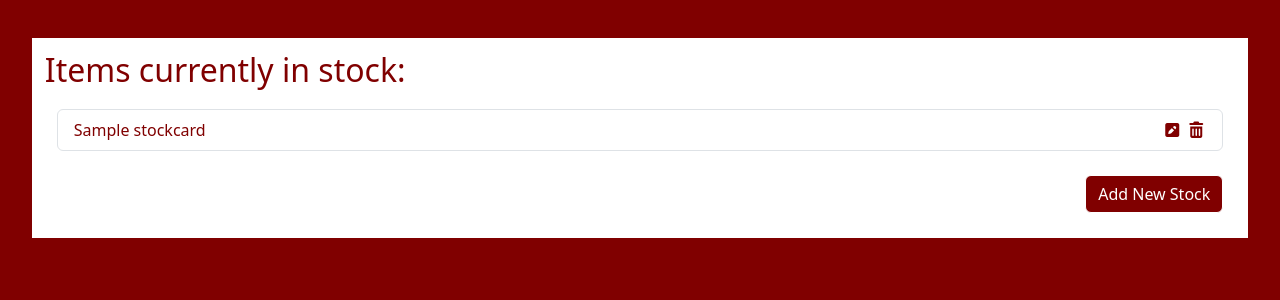
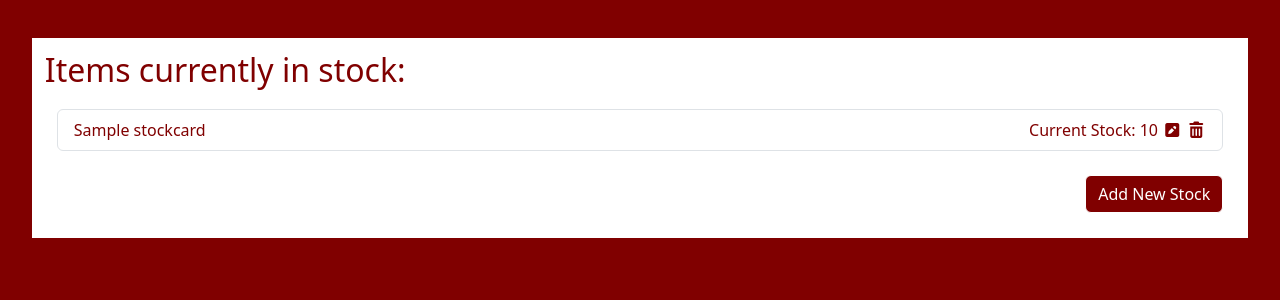
Before and after one commit to SiddH17/5-Star-Galvanisers, a Django app: page /sidebar/stock-card/ in a window 1280 px wide. Shown: the part 58-358 px from the top of the page. Run offline with Django 4.2, Linux system fonts and the light colour scheme; tables that the repository leaves empty hold one stand-in row (values such as "Sample post"); some libraries are stand-ins or nearby versions.

Commit message:
Additional UI change topping up on previous commit

```diff
--- a/sidebarItems/templates/stockCard.html
+++ b/sidebarItems/templates/stockCard.html
@@ -20,6 +20,9 @@
                             {{ stock.name }}
                         </div>
                         <div>
+                            <span>
+                                Current Stock: {{ stock.current_stock }}
+                            </span>
                             <a href="{% url 'edit-stock-card' %}" class="logo-href">
                                 <i class="fa-solid fa-square-pen"></i>
                             </a>
```
